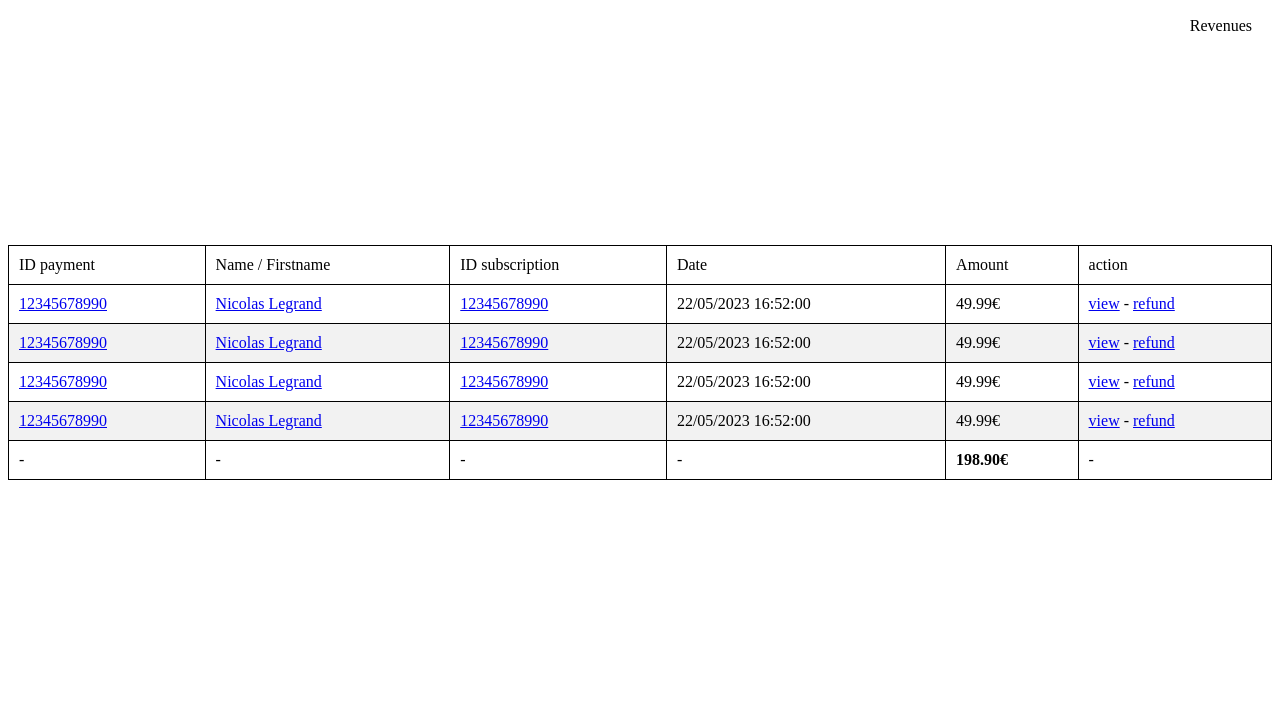
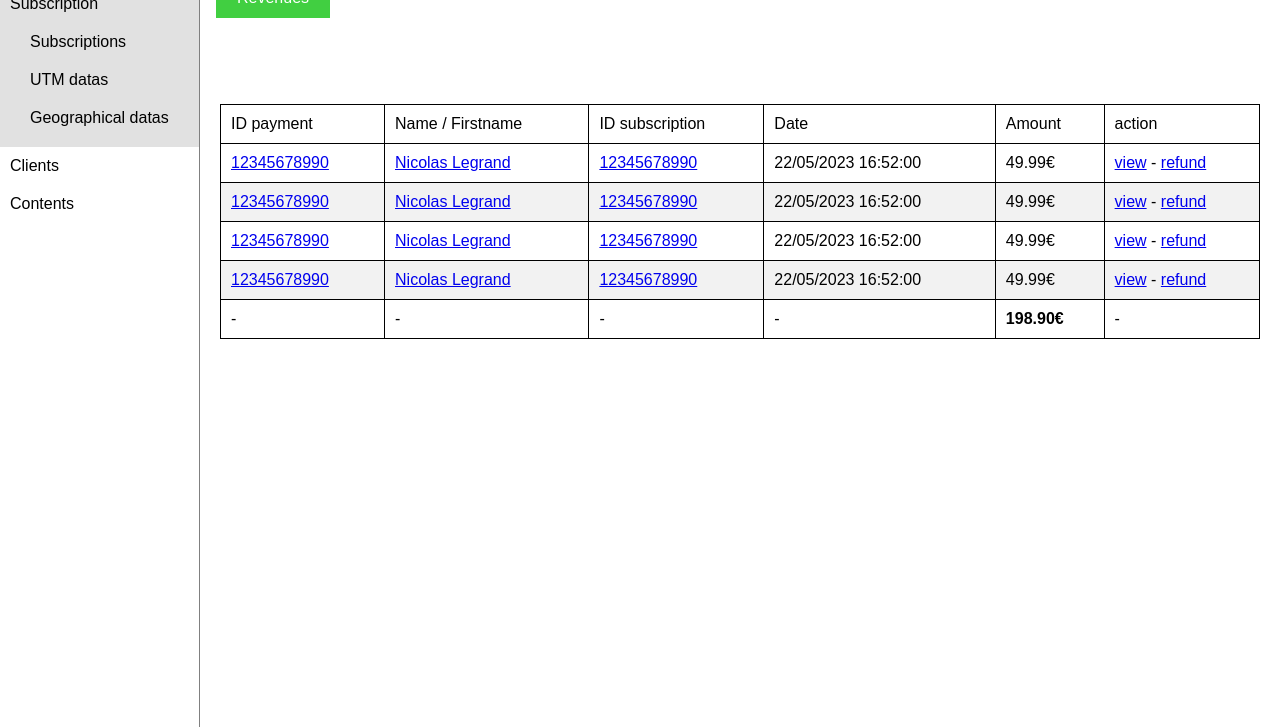
Before and after one commit to Alekseypavlov14/html-css-project, a plain HTML site: page revenues.html in a window 1280 px wide. Shown: the part 73-800 px from the top of the page. Drawn offline with nearby package versions, Linux system fonts and the light colour scheme.

Commit message:
fixed revenues block

```diff
--- a/revenues.html
+++ b/revenues.html
@@ -5,6 +5,69 @@
     <title>Revenues</title>
 
     <style>
+      * {
+          margin: 0;
+          padding: 0;
+          box-sizing: border-box;
+      }
+
+      html,
+      body {
+          width: 100%;
+          height: 100%;
+          font-family: sans-serif;
+      }
+
+      .wrapper {
+          display: flex;
+          height: 100%;
+      }
+
+      .wrapper .sidebar {
+          flex: 0 0 200px;
+          border-right: 1px solid grey;
+      }
+
+      .sidebar__links {
+          margin-top: 20px;
+      }
+
+      .sidebar__link {
+          padding: 10px;
+          display: block;
+          text-decoration: none;
+          color: #000;
+      }
+
+      .sidebar__link--active {
+          background-color: rgb(225, 225, 225);
+      }
+
+      .sidebar__link__label {
+          cursor: pointer;
+      }
+
+      .sidebar__link__submenu {
+          padding: 10px;
+          padding-bottom: 0px;
+      }
+
+      .sidebar__link:not(.sidebar__link--active) .sidebar__link__submenu {
+          display: none;
+      }
+
+      .sidebar__link__submenu__link {
+          padding: 10px;
+          display: block;
+          text-decoration: none;
+          color: #000;
+      }
+
+      .main {
+          flex: 1 1 auto;
+          padding: 0px 20px;
+      }
+
       .myTable {
         border-collapse: collapse;
         width: 100%;
@@ -20,16 +83,13 @@
       }
 
       .tab-container {
-      position: relative;
+          width: 100%;
       }
 
       .tabs {
         list-style: none;
         margin: 0;
         padding: 0;
-      position: absolute;
-      top: 0;
-      right: 0;
       }
 
       .tabs li {
@@ -37,10 +97,14 @@
         padding: 10px 20px;
         background-color: lightgray;
         cursor: pointer;
+        margin: -4px;
+        border: 1px solid grey;
       }
 
       .tabs li.active {
-      background-color: white;
+        background-color: rgb(65, 207, 65);
+        color: #fff;
+        border: 1px solid rgb(65, 207, 65);
       }
 
       .tab-content {
@@ -65,9 +129,45 @@
 </head>
 
 <body>
+  <div class="wrapper">
+    <div class="sidebar">
+      <div class="sidebar__links">
+          <div class="sidebar__link sidebar__link__label">Revenues</div>
+          <div class="sidebar__link sidebar__link--active">
+              <div class="sidebar__link__label">Subscription</div>
+              <div class="sidebar__link__submenu">
+                  <a href="subscription.html" class="sidebar__link__submenu__link">Subscriptions</a>
+                  <a href="subscription.html" class="sidebar__link__submenu__link">UTM datas</a>
+                  <a href="subscription.html" class="sidebar__link__submenu__link">Geographical datas</a>
+              </div>
+          </div>
+          <div class="sidebar__link">
+              <div class="sidebar__link__label">Clients</div>
+              <div class="sidebar__link__submenu">
+                  <div class="sidebar__link__submenu__link">Clients</div>
+                  <div class="sidebar__link__submenu__link">UTM datas</div>
+                  <div class="sidebar__link__submenu__link">Geographical datas</div>
+                  <div class="sidebar__link__submenu__link">Usage datas</div>
+                  <div class="sidebar__link__submenu__link">Costs datas</div>
+              </div>
+          </div>
+          <div class="sidebar__link">
+              <div class="sidebar__link__label">Contents</div>
+              <div class="sidebar__link__submenu">
+                  <div class="sidebar__link__submenu__link">Clients</div>
+                  <div class="sidebar__link__submenu__link">UTM datas</div>
+                  <div class="sidebar__link__submenu__link">Geographical datas</div>
+                  <div class="sidebar__link__submenu__link">Usage datas</div>
+                  <div class="sidebar__link__submenu__link">Costs datas</div>
+              </div>
+          </div>
+      </div>
+    </div>
 
+    <div class="main">
       <h1>page revenues</h1>
 
+      <p>&nbsp;</p>
 
       <div class="tab-container">
         <ul class="tabs">
@@ -75,8 +175,6 @@
         </ul>
       </div>
 
-    <p>&nbsp;</p>
-    <p>&nbsp;</p>
       <p>&nbsp;</p>
 
 
@@ -157,6 +255,8 @@
 
       <img src="Screenshot 2023-05-22 at 15.50.08.png" alt="">
 
+    </div>
+  </div>
 
 
   <script>
```
Also changed, not shown: clients.html (+15 -12 lines). Lines whose indentation alone changed are shown as unchanged.
